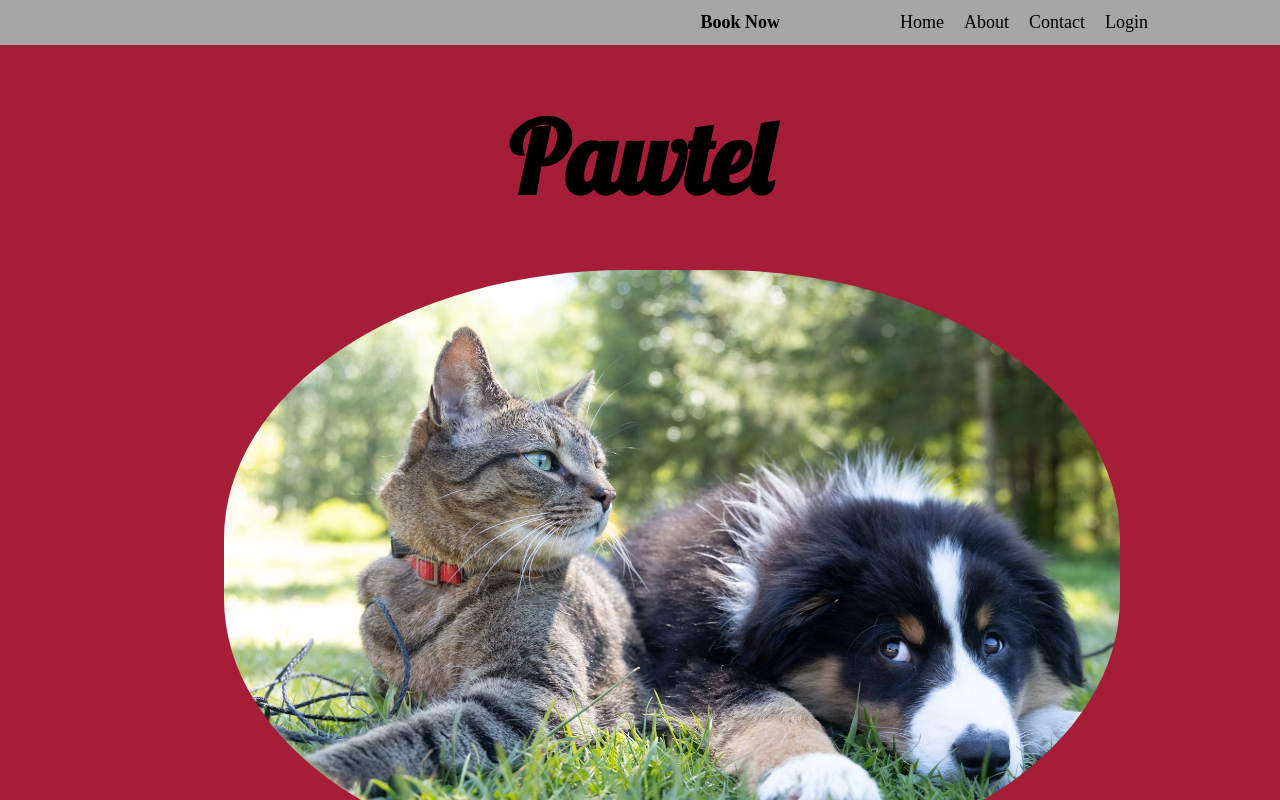
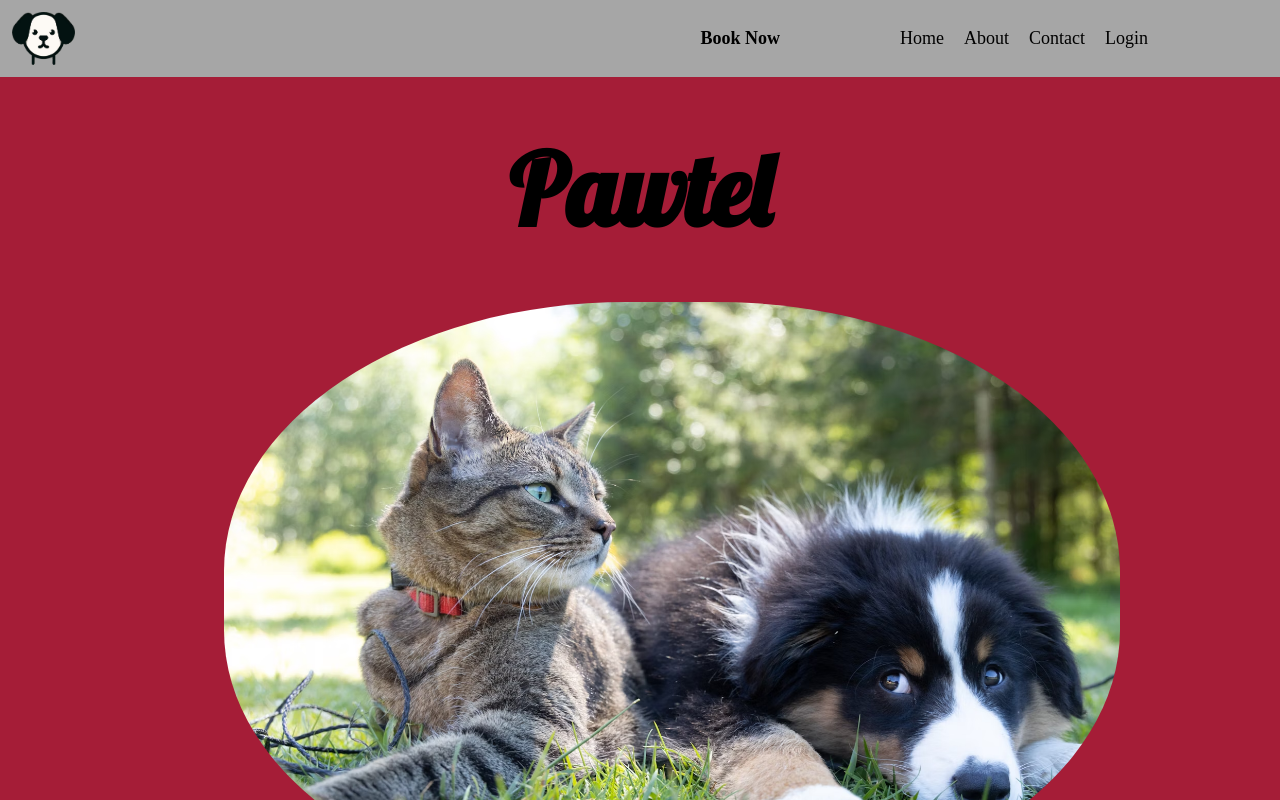
Before and after one commit to Pawtel/pawtel-client, a React (Vite) app: page / in a window 1280 px wide. Shown: the top 800 px of the page. Built offline with nearby package versions, Linux system fonts and the light colour scheme.

Commit message:
added logo to header/footer. Need to reduce size in header so navbar isnt as big

```diff
--- a/src/components/Footer.jsx
+++ b/src/components/Footer.jsx
@@ -1,9 +1,10 @@
 import "../styles/footer.css";
+import logoImage from "../assets/images/Pawtel-logo.png";
 
 const Footer = () => {
 	return (
 		<div className="footer-container">
-			<h3>Footer section</h3>
+			<img className="logo-image" src={logoImage} alt="Pawtel Logo"></img>
 		</div>
 	);
 };
--- a/src/components/NavBar.jsx
+++ b/src/components/NavBar.jsx
@@ -1,10 +1,16 @@
 import { Link } from "react-router-dom";
 import "../styles/topnav.css";
+import logoImage from "../assets/images/Pawtel-logo.png";
 
 const NavBar = () => {
 	return (
 		<>
 			<div className="top-nav">
+				<img
+					className="logo-image"
+					src={logoImage}
+					alt="Pawtel Logo"
+				></img>
 				<li className="nav-list">
 					<Link className="book-link-style" to="/book" replace>
 						Book Now
--- a/src/styles/footer.css
+++ b/src/styles/footer.css
@@ -10,3 +10,9 @@ footer {
 	padding: 20px;
 	background-color: #fde4de;
 }
+
+.logo-image {
+	width: 5%;
+	margin-right: auto;
+	padding-right: 200px;
+}
--- a/src/styles/topnav.css
+++ b/src/styles/topnav.css
@@ -40,3 +40,9 @@ a:hover {
 .top-nav h1 {
 	margin: 0;
 }
+
+.logo-image {
+	width: 5%;
+	margin-right: auto;
+	padding-right: 200px;
+}
```
Also changed, not shown: src/assets/images/Pawtel-logo.png (added).
